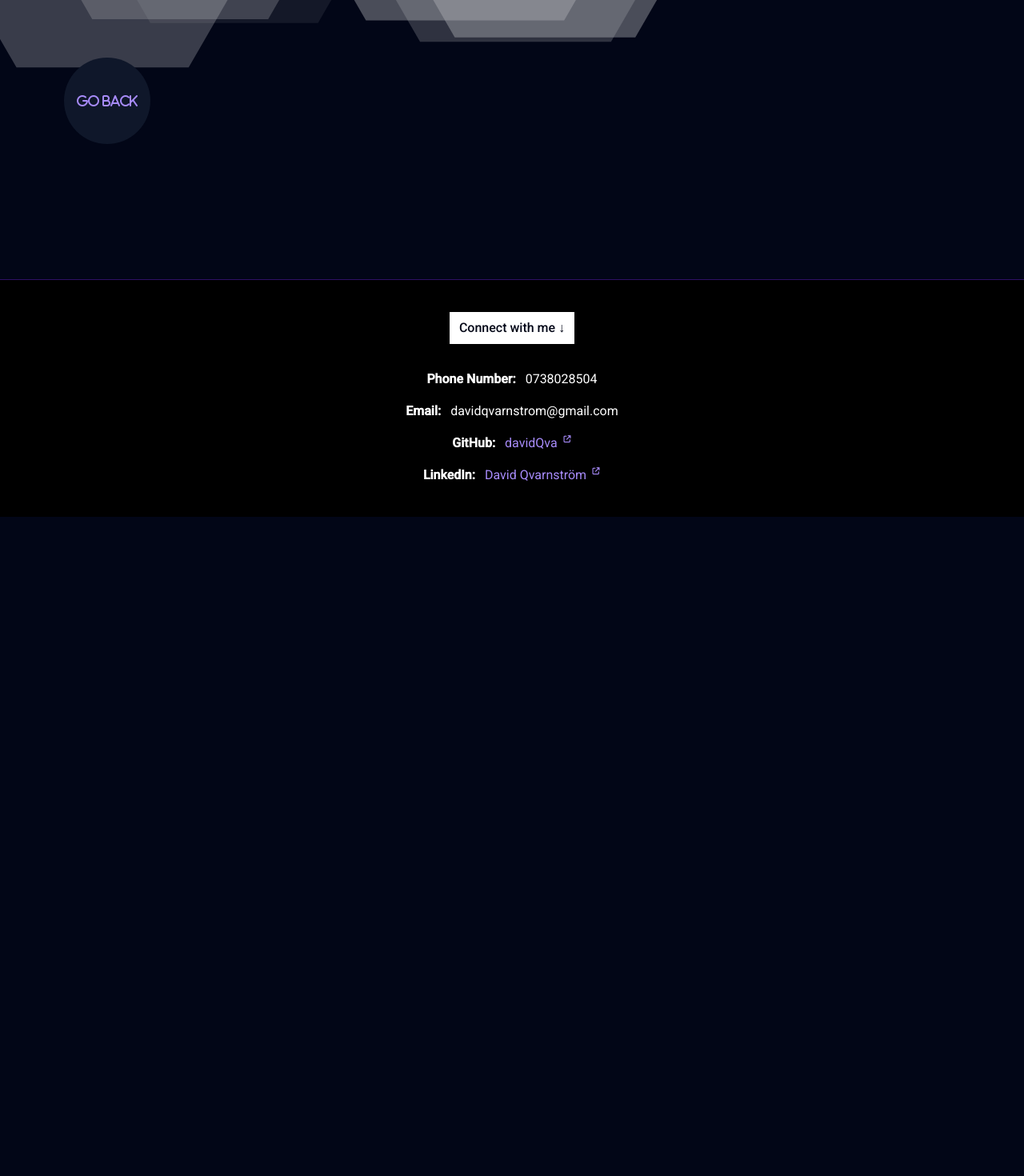
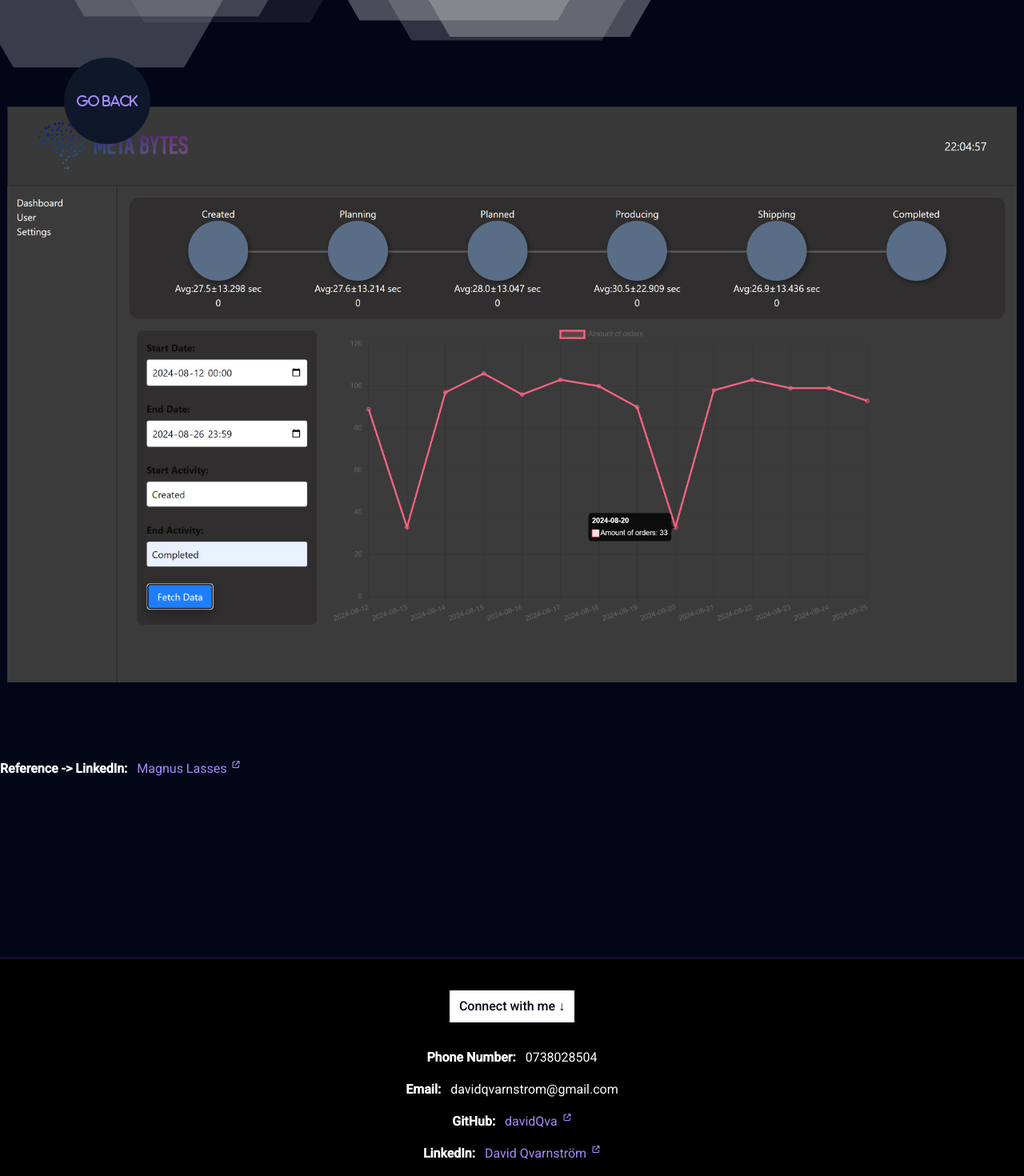
Before and after one commit to davidQva/portfolio, a SvelteKit app: page /development in a window 1280 px wide. Shown: the part 540-2010 px from the top of the page at 80% size. Before the commit the page ends 1186 px from the top, so only its background shows below. Built offline with nearby package versions, Linux system fonts and the light colour scheme.

Commit message:
ändrat lite text osv, laggt till evstrem sidan

```diff
--- a/src/components/Main.svelte
+++ b/src/components/Main.svelte
@@ -193,8 +193,7 @@
             {/each}
         </div>
         <h5 class={" text-2xl sm:text-3xl font-semibold text-center poppins "}>
-            Your fullstack <span class="text-violet-400">sollution</span> for innoviative
-            web development
+            Your <span class="text-violet-400">sollution</span> for innoviative development
         </h5>
     </section>
 </main>
--- a/src/routes/development/+page.svelte
+++ b/src/routes/development/+page.svelte
@@ -2,14 +2,57 @@
 </script>
 
 <section class="py-20 lg:py-32 flex flex-col gap-24" id="projects">
-    <div
+    <!--   <div
         class="bg-slate-950 grid place-items-center px-4 text-5xl md:text-6xl -mt-10 sm:-mt-12 md:-mt-14 lg:-mt-16 mx-auto duration-200 bg-transparent"
     >
         <i class="fa-solid fa-solid fa-person-digging" />
+    </div> -->
+    <h3 class="font-medium text-xl sm:text-2xl md:text-3xl"></h3>
+
+    Metabytes, a company based in Lahlom, commissioned this project to develop
+    an intuitive dashboard for visualizing business processes using event data.
+    The primary goal was to create a tool that offers a clear, real-time
+    overview of workflows and key metrics, helping businesses quickly identify
+    process bottlenecks. The solution was powered by ClickHouse, a
+    high-performance columnar database, to efficiently manage and analyze the
+    event data. The frontend dashboard was built using SvelteKit, combined with
+    a RESTful API to dynamically present the entire business process from start
+    to finish. To ensure an optimal user experience, we employed a user-centered
+    design approach, tailoring the interface to meet specific user needs. The
+    prototype successfully met all initial requirements and received an
+    impressive System Usability Scale (SUS) score of 80.5, highlighting its
+    effectiveness and ease of use. While the project achieved its objectives,
+    further opportunities for improvement include better handling of dynamic
+    process changes and enhancing security features. This project demonstrates
+    the powerful potential of visualizing business processes through event data,
+    driving efficiency and transparency for businesses.
+    <div class="flex-1 flex justify-betweeen gap-4 items-end"></div>
+
+    <div class="relative grid place-items-center">
+        <img
+            class="relative object-cover z-[2] max-h-[90vh]"
+            src={"/images/Screenshot.png"}
+            alt="Profile image"
+        />
     </div>
-    <h3 class="font-medium text-xl sm:text-2xl md:text-3xl"></h3>
-    This page is under construction
-    <div class="flex-1 flex justify-betweeen gap-4 items-end"></div>
+
+    <p>
+        <b class="pr-2">Reference -> LinkedIn:</b>
+        <a
+            href="www.linkedin.com/in/magnuslasses"
+            target="_blank"
+            class="text-violet-400"
+        >
+            Magnus Lasses
+            <sup>
+                <span class="text-xs scale-75 pl-0.5">
+                    <i
+                        class="fa-solid fa-arrow-up-right-from-square text-xs scale-[75%]"
+                    ></i>
+                </span>
+            </sup>
+        </a>
+    </p>
 
     <a href="/">
         <button
```
Also changed, not shown: static/images/Screenshot.png (added).
